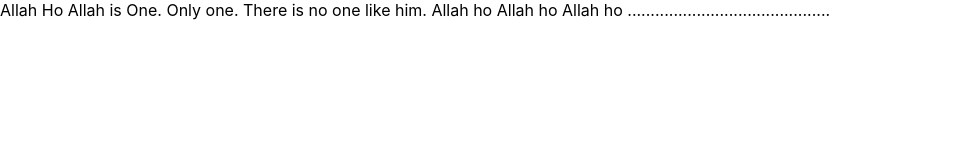
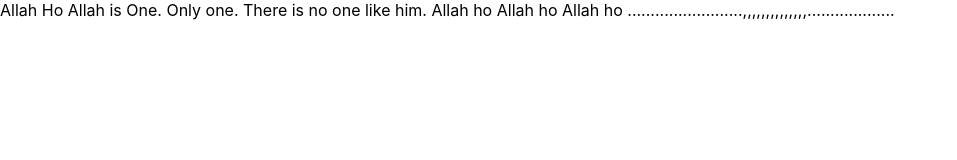
Before and after one commit to soulsniper155/react_practice_with_surge, a React (Create React App) app: page / in a window 1280 px wide. Shown: the top 160 px of the page, without its empty margins (0-957 px from the left). Built offline with nearby package versions, Linux system fonts and the light colour scheme.

Commit message:
This is another form of cycling process

```diff
--- a/src/App.js
+++ b/src/App.js
@@ -7,7 +7,7 @@ function App() {
     Allah Ho
 	  Allah is One. Only one. There is no one like him.
 	  Allah ho Allah ho Allah ho
-	  ............................................
+	  .........................,,,,,,,,,,,,,,...................
     </div>
   );
 }
```
